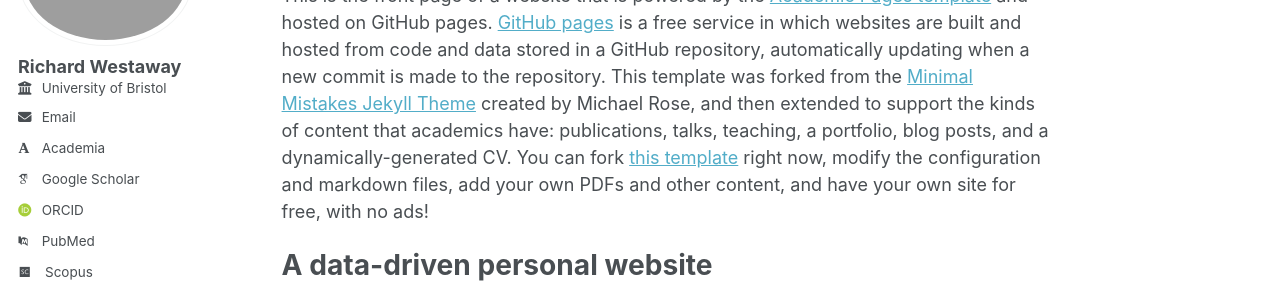
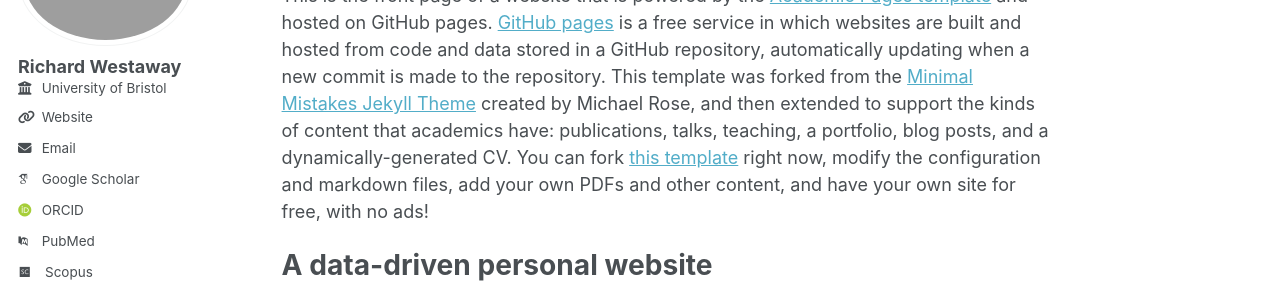
Before and after one commit to richardwestaway/richardwestaway.github.io, a Jekyll site: the page built from _pages/about.md, in a window 1280 px wide. Shown: the part 187-487 px from the top of the page. Built offline with Jekyll 4.4.1, drawn with Linux system fonts in a browser that asks for light colours; some web fonts are replaced.

Commit message:
Update _config.yml

```diff
--- a/_config.yml
+++ b/_config.yml
@@ -28,11 +28,11 @@ author:
   bio              : # "Short biography for the left-hand sidebar"
   location         : # "Earth"
   employer         : "University of Bristol"
-  uri              : # URL
+  uri              : "https://www.bristol.ac.uk/people/person/Richard-Westaway-4e46888d-591b-4d0b-a66d-9ed21a3e939c/"
   email            : "r.westaway@bristol.ac.uk"
 
   # Academic websites
-  academia         : https://www.bristol.ac.uk/people/person/Richard-Westaway-4e46888d-591b-4d0b-a66d-9ed21a3e939c/
+  academia         : # URL
   arxiv            : # URL - Update with the correct link to your profile
   googlescholar    : "https://scholar.google.com/citations?user=33QpDioAAAAJ&hl=en"
   impactstory      : # URL
```
